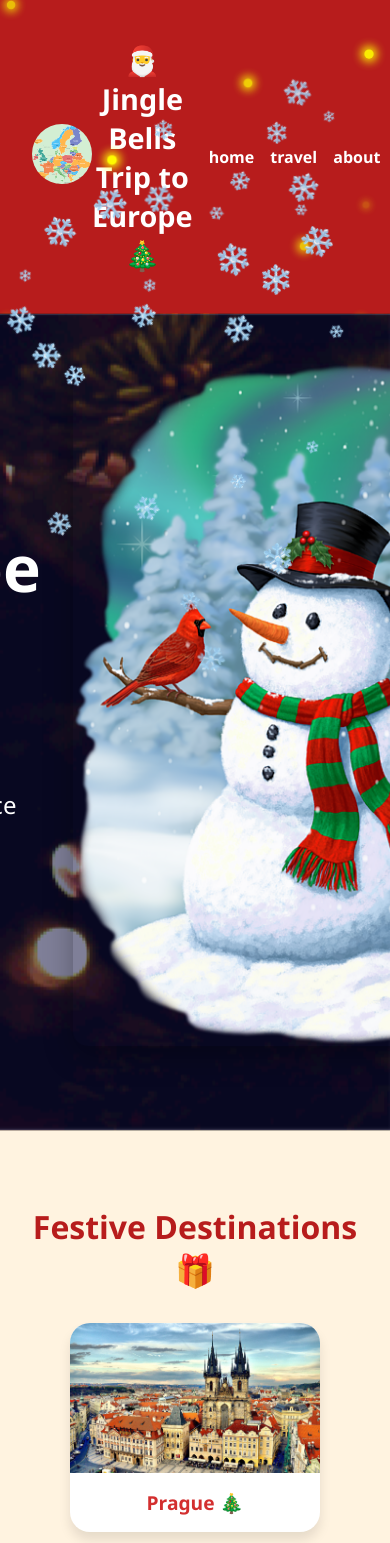
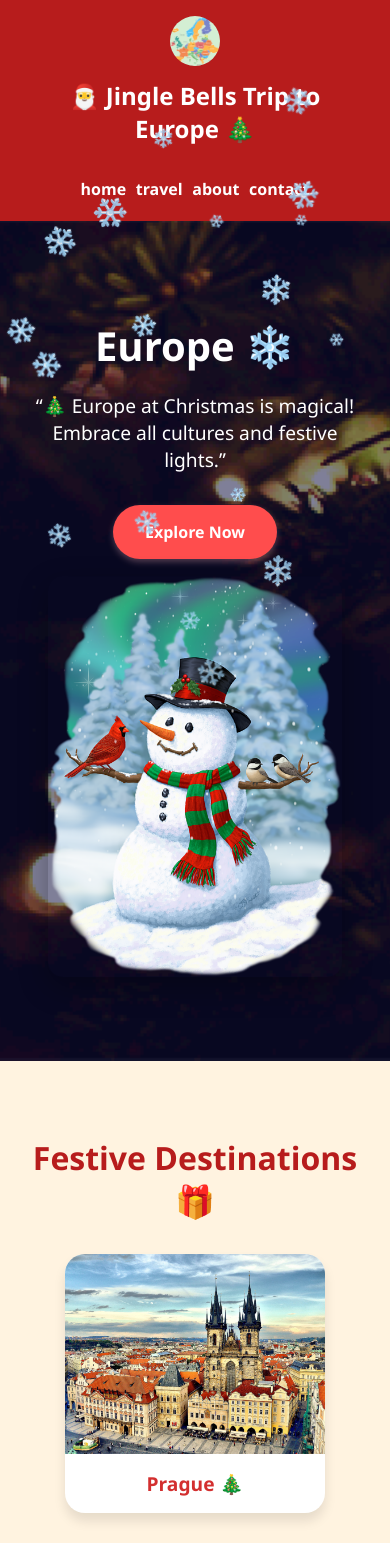
Before and after one commit to neha2099/europe, a React (Create React App) app: page /europe/ in a window 390 px wide. Shown: the top 1543 px of the page. Built offline with nearby package versions, Linux system fonts and the light colour scheme.

Commit message:
home.css

```diff
--- a/src/components/home.css
+++ b/src/components/home.css
@@ -1,4 +1,4 @@
-/* home.css */
+/* home.css - Fully Responsive Version */
 
 /* Global Styles */
 body, html {
@@ -25,7 +25,6 @@ body, html {
   background-color: #b71c1c; /* Christmas red */
   color: #fff;
   box-shadow: 0 4px 8px rgba(0,0,0,0.2);
-
 }
 
 .navbar .logo img {
@@ -70,7 +69,7 @@ body, html {
   left: 0;
   width: 100%;
   height: 100%;
-  background: rgba(0,0,50,0.5); /* soft overlay */
+  background: rgba(0,0,50,0.5);
   z-index: 1;
 }
 
@@ -133,7 +132,7 @@ body, html {
 .categories-section {
   padding: 3rem 2rem;
   text-align: center;
-  background-color: #fff3e0; /* Light orange festive */
+  background-color: #fff3e0;
 }
 
 .categories-section h2 {
@@ -179,10 +178,10 @@ body, html {
   color: #d32f2f;
 }
 
-/* Funny Conversation Section - Updated Bubble Effect */
+/* Funny Conversation Section */
 .funny-characters-section {
   padding: 3rem 2rem;
-  background-color: #fff3e0; /* Light orange festive */
+  background-color: #fff3e0;
   text-align: center;
   border-radius: 20px;
   margin: 2rem;
@@ -201,7 +200,7 @@ body, html {
   gap: 2rem;
 }
 
-/* Base Bubble Styles */
+/* Chat bubbles */
 .chat-bubble {
   position: relative;
   display: flex;
@@ -213,15 +212,15 @@ body, html {
   font-size: 1rem;
   line-height: 1.4;
   transition: transform 0.3s, box-shadow 0.3s;
+  cursor: pointer;
+  animation: bubblePop 4s infinite;
 }
 
-/* Bubble hover pop effect */
-.chat-bubble:hover {
-  transform: scale(1.05);
-  box-shadow: 0 12px 24px rgba(0,0,0,0.2);
+@keyframes bubblePop {
+  0%, 100% { transform: scale(1); }
+  50% { transform: scale(1.03); }
 }
 
-/* Chat avatars */
 .chat-bubble img.chat-avatar {
   width: 50px;
   height: 50px;
@@ -230,9 +229,9 @@ body, html {
   flex-shrink: 0;
 }
 
-/* Husband Bubble - blue with tail */
+/* Husband Bubble */
 .husband {
-  background-color: #e3f2fd; /* soft blue */
+  background-color: #e3f2fd;
   color: #0d47a1;
   align-self: flex-start;
 }
@@ -240,16 +239,16 @@ body, html {
 .husband::after {
   content: "";
   position: absolute;
-  left: -15px; /* tail on the left */
+  left: -15px;
   top: 20px;
   border-width: 10px;
   border-style: solid;
   border-color: transparent #e3f2fd transparent transparent;
 }
 
-/* Wife Bubble - pink with tail */
+/* Wife Bubble */
 .wife {
-  background-color: #fce4ec; /* soft pink */
+  background-color: #fce4ec;
   color: #880e4f;
   align-self: flex-end;
 }
@@ -257,23 +256,14 @@ body, html {
 .wife::after {
   content: "";
   position: absolute;
-  right: -15px; /* tail on the right */
+  right: -15px;
   top: 20px;
   border-width: 10px;
   border-style: solid;
   border-color: transparent transparent transparent #fce4ec;
 }
 
-/* Optional: Add subtle bounce animation to bubbles */
-@keyframes bubblePop {
-  0%, 100% { transform: scale(1); }
-  50% { transform: scale(1.03); }
-}
-
-.chat-bubble {
-  animation: bubblePop 4s infinite;
-}
-/* Modal Background */
+/* Modal */
 .modal {
   display: flex;
   position: fixed;
@@ -282,38 +272,36 @@ body, html {
   top: 0;
   width: 100%;
   height: 100%;
-  background-color: rgba(0,0,0,0.6); /* Slightly transparent dark overlay */
+  background-color: rgba(0,0,0,0.6);
   justify-content: center;
   align-items: center;
   animation: fadeIn 0.3s ease-in-out;
   cursor: pointer;
 }
 
-/* Modal Image styled as Christmas postcard */
 .modal-content {
   max-width: 80%;
   max-height: 80%;
   border-radius: 20px;
   box-shadow: 0 0 30px rgba(255, 105, 180, 0.8), 0 10px 40px rgba(0,0,0,0.3);
-  border: 5px solid #ffb6c1; /* Pink border like a postcard */
-  background: #ffe4e1; /* Soft pink background */
+  border: 5px solid #ffb6c1;
+  background: #ffe4e1;
   padding: 10px;
   animation: zoomIn 0.4s ease-in-out;
+  position: relative;
 }
 
-/* Close Button */
 .close {
   position: absolute;
   top: 20px;
   right: 40px;
-  color: #ff69b4; /* Hot pink */
+  color: #ff69b4;
   font-size: 2rem;
   font-weight: bold;
   cursor: pointer;
   text-shadow: 0 0 5px #fff;
 }
 
-/* Animations */
 @keyframes fadeIn {
   from { opacity: 0; }
   to { opacity: 1; }
@@ -324,16 +312,6 @@ body, html {
   to { transform: scale(1); opacity: 1; }
 }
 
-/* Pointer for chat bubbles */
-.chat-bubble {
-  cursor: pointer;
-  transition: transform 0.2s;
-}
-
-.chat-bubble:hover {
-  transform: scale(1.05);
-  box-shadow: 0 8px 16px rgba(255, 105, 180, 0.5);
-}
 .modal-content::after {
   content: "";
   position: absolute;
@@ -352,7 +330,6 @@ body, html {
   50% { transform: scale(1.1); opacity: 1; }
 }
 
-
 /* Footer */
 .footer {
   background-color: #b71c1c;
@@ -368,7 +345,7 @@ body, html {
 
 .footer-section h3, .footer-section h4 {
   margin-bottom: 1rem;
-  color: #ffeb3b; /* Golden accent */
+  color: #ffeb3b;
 }
 
 .footer-section p {
@@ -391,23 +368,7 @@ body, html {
   color: #ffe082;
 }
 
-/* Responsive */
-@media (max-width: 900px) {
-  .hero-section {
-    flex-direction: column;
-  }
-
-  .categories-grid {
-    flex-direction: column;
-    align-items: center;
-  }
-
-  .conversation {
-    flex-direction: column;
-    align-items: center;
-  }
-}
-/* Snow Animation */
+/* Snowflakes */
 @keyframes fall {
   0% { transform: translateY(-10px) rotate(0deg); opacity: 0.8; }
   50% { opacity: 1; }
@@ -427,7 +388,8 @@ body, html {
   animation-iteration-count: infinite;
   animation-timing-function: linear;
 }
-/* Twinkling lights */
+
+/* Twinkling Lights */
 .christmas-theme {
   background: radial-gradient(circle at top, #fff8f0 0%, #fce4ec 50%, #fff8f0 100%);
   position: relative;
@@ -448,3 +410,100 @@ body, html {
   from { opacity: 0.2; transform: scale(0.8); }
   to { opacity: 1; transform: scale(1.2); }
 }
+
+/* Responsive Styles */
+@media (max-width: 900px) {
+  .hero-content {
+    flex-direction: column;
+    align-items: center;
+    text-align: center;
+  }
+
+  .categories-grid {
+    flex-direction: column;
+    align-items: center;
+  }
+
+  .conversation {
+    flex-direction: column;
+    align-items: center;
+  }
+}
+
+@media (max-width: 768px) {
+  /* Navbar */
+  .navbar {
+    flex-direction: column;
+    text-align: center;
+  }
+
+  .navbar .options {
+    margin-top: 0.5rem;
+    display: flex;
+    flex-wrap: wrap;
+    justify-content: center;
+  }
+
+  .navbar .options a {
+    margin: 0.3rem;
+  }
+
+  .navbar h1 {
+    font-size: 1.5rem;
+    margin-top: 0.5rem;
+  }
+
+  .navbar .logo img {
+    width: 50px;
+  }
+
+  /* Hero */
+  .hero-text h1 {
+    font-size: 2.5rem;
+  }
+
+  .hero-text p {
+    font-size: 1.2rem;
+  }
+
+  .hero-image img {
+    max-width: 90%;
+  }
+
+  /* Categories */
+  .category-card {
+    width: 80%;
+  }
+
+  .category-card img {
+    height: 200px;
+  }
+
+  /* Chat bubbles */
+  .chat-bubble {
+    max-width: 90%;
+    font-size: 0.9rem;
+  }
+
+  .chat-bubble img.chat-avatar {
+    width: 40px;
+    height: 40px;
+  }
+
+  /* Footer */
+  .footer-container {
+    flex-direction: column;
+    align-items: center;
+    text-align: center;
+  }
+
+  .social-icons {
+    margin-top: 1rem;
+  }
+
+  /* Snow & Lights Performance */
+  .snowflake:nth-child(n+20),
+  .light:nth-child(n+15) {
+    display: none;
+  }
+}
```
